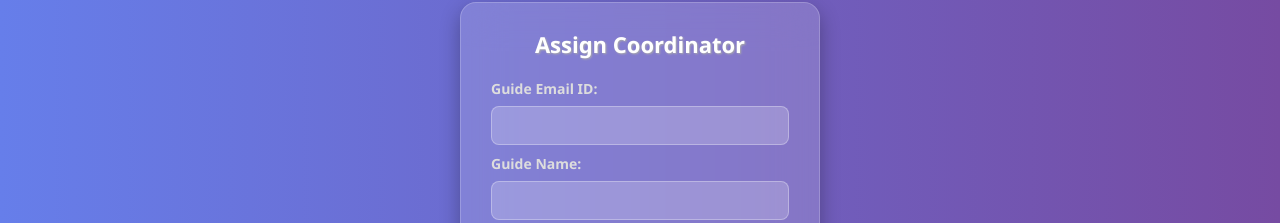
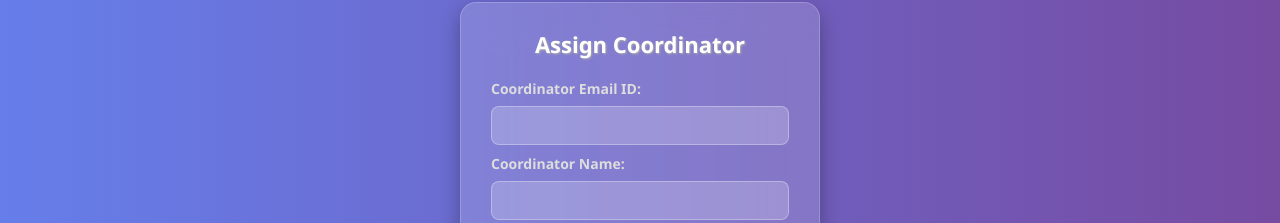
Before and after one commit to Kaviee31/review-desk, a React (Vite) app in the folder frontend/: page /admin/assign-coordinator in a window 1280 px wide. Shown: the part 158-381 px from the top of the page. Built offline with nearby package versions, Linux system fonts and the light colour scheme.

Commit message:
coordinator

```diff
--- a/frontend/src/components/AssignCoordinatorForm.jsx
+++ b/frontend/src/components/AssignCoordinatorForm.jsx
@@ -92,7 +92,7 @@ Please log in and change your password after first login.
       <div className="dashboard-content">
         <h2>Assign Coordinator</h2>
         <form onSubmit={handleSubmit}>
-          <label htmlFor="guideEmailId">Guide Email ID:</label>
+          <label htmlFor="guideEmailId">Coordinator Email ID:</label>
           <input
             type="email"
             id="guideEmailId"
@@ -101,7 +101,7 @@ Please log in and change your password after first login.
             required
           />
 
-          <label htmlFor="guideName">Guide Name:</label>
+          <label htmlFor="guideName">Coordinator Name:</label>
           <input
             type="text"
             id="guideName"
```
Also changed, not shown: package.json (+29 -3 lines), 1 other file (tests, documents, lock files or other folders).
